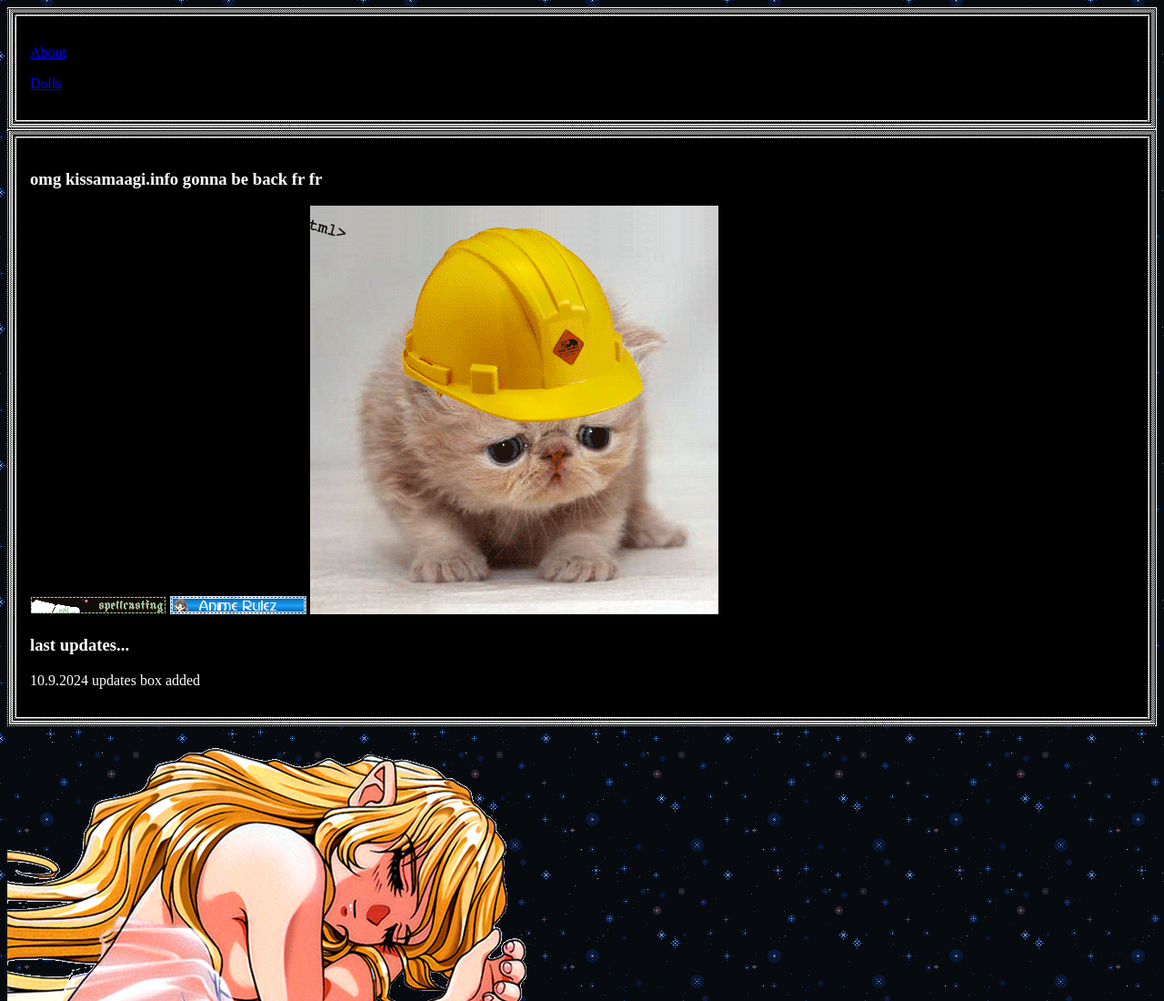
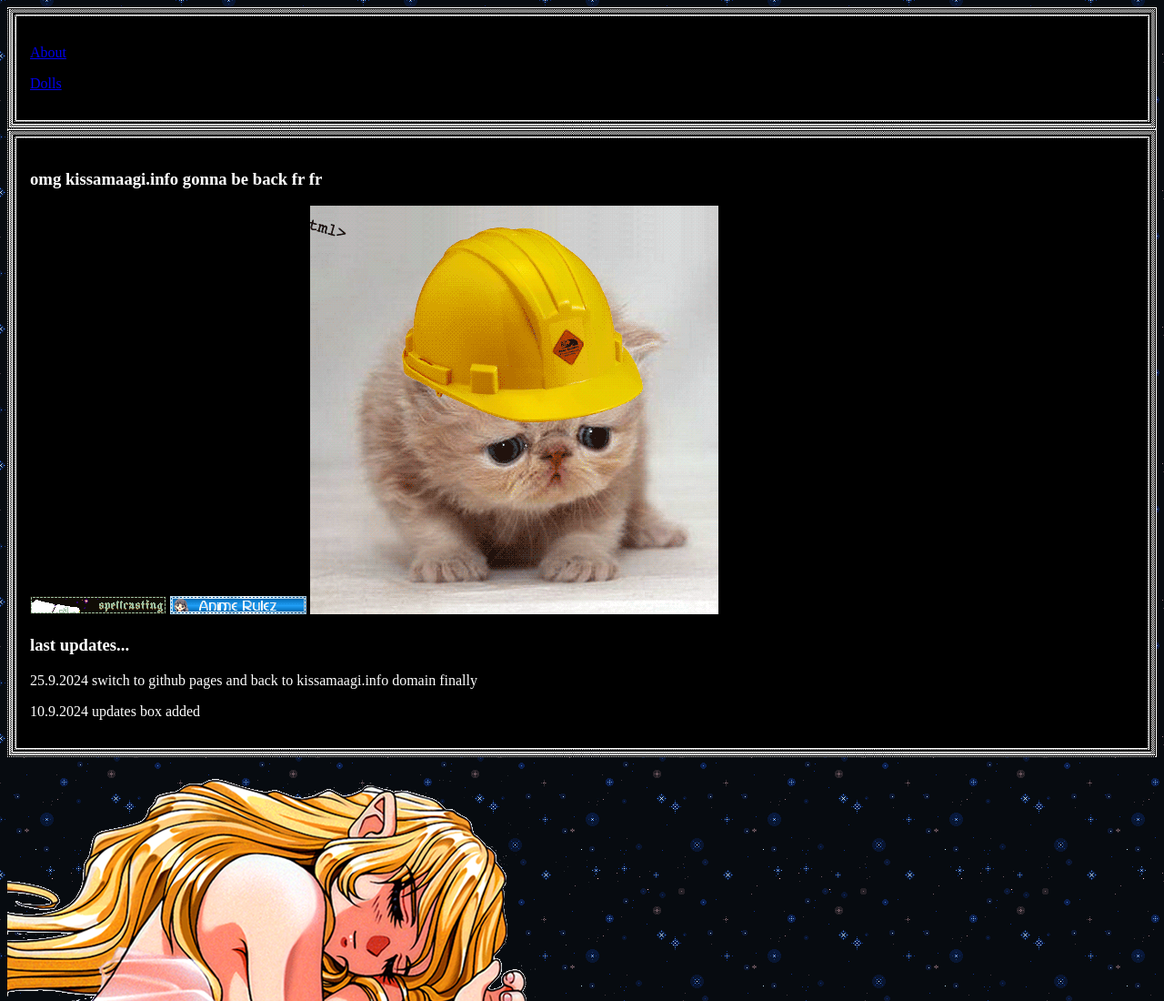
Before and after one commit to Kissamaagi/kissamaagi.github.io, a plain HTML site: page index.html in a window 1280 px wide. Shown: the top 1100 px of the page at 91% size. Drawn offline with Linux system fonts and the light colour scheme.

Commit message:
new update in update box

```diff
--- a/index.html
+++ b/index.html
@@ -20,6 +20,7 @@
         <img src="anime.gif">
         <img src="/kisuli.gif">
         <h3>last updates...</h3>
+        <p>25.9.2024 switch to github pages and back to kissamaagi.info domain finally</p>
         <p>10.9.2024 updates box added</p>
     </div>
 
```
